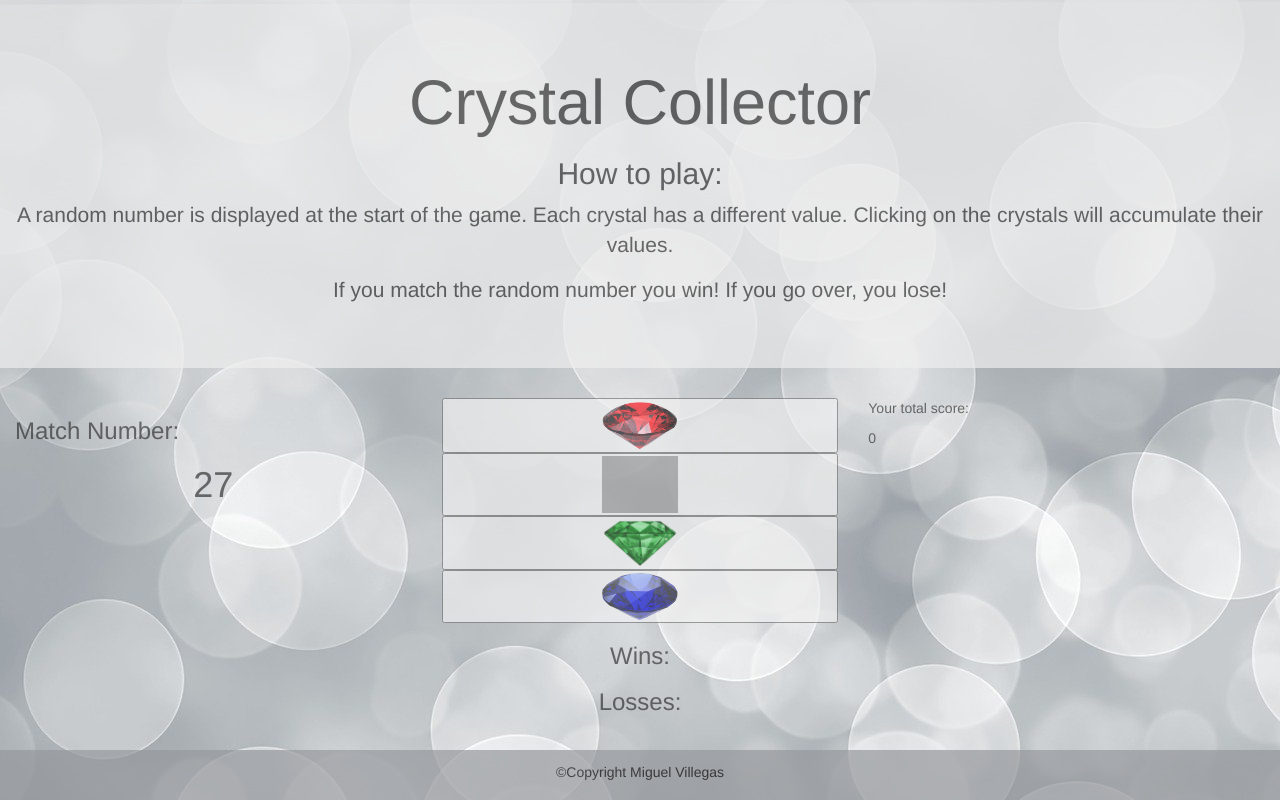
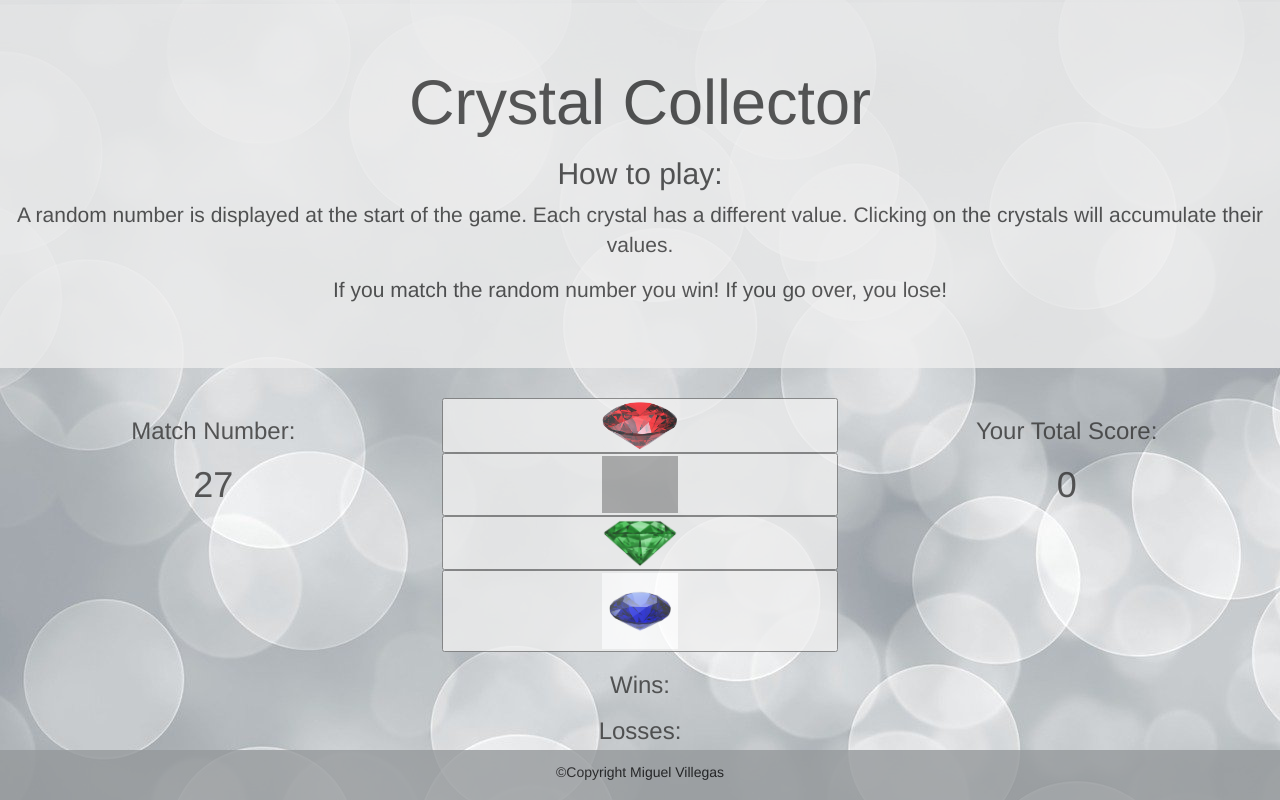
Before and after one commit to MV-stack/unit-4-game, a plain HTML site: page index.html in a window 1280 px wide. Drawn offline with nearby package versions, Linux system fonts and the light colour scheme; grey boxes are pictures that could not be loaded.

Commit message:
updated sapphire img, updated stylesheet

```diff
--- a/assets/css/style.css
+++ b/assets/css/style.css
@@ -4,7 +4,7 @@
 
 body {
     background-image: url("../images/bokeh-2152298_1920.jpg");
-    opacity: .7;
+    opacity: .8;
 }
 .button-images {
     max-width: 20%;
--- a/assets/javascript/game.js
+++ b/assets/javascript/game.js
@@ -3,14 +3,14 @@ $(document).ready(function () {
     var score = 0;
     var losses = 0;
     var wins = 0;
-    // Generate number to match and display
+    // Generate number to match
     var randomNumber = randomNumberGen(19, 120);
     $("#random-number").text(randomNumber)
 
     function randomNumberGen(min, max) {
         return Math.floor(Math.random() * max) + min;
     }
-
+    //Generate random number to add to gems values
     $(".gems").on("click", function () {
         crystalValue = parseInt($(this).val());
         console.log("crystal value : " + crystalValue);
--- a/index.html
+++ b/index.html
@@ -29,7 +29,7 @@
   <div class="container-fluid">
     <div class="row">
       <div class="col-sm-4">
-        <h3 id="scoreSection">Match Number:</h3>
+        <h3 class="text-center" id="scoreSection">Match Number:</h3>
         <h1 class="numberBox text-center" id="random-number"></h1>
       </div>
       <!--Crystal Buttons-->
@@ -37,14 +37,12 @@
         <button id="b-0" class="gems" value="10"><img src="./assets/images/ruby.png" class="button-images"></button>
         <button id="b-1"  class="gems" value="8"><img src="./assets/images/diamond.png" class="button-images"></button>
         <button id="b-2" class="gems" value="1"><img src="./assets/images/emerald.png" class="button-images"></button>
-        <button id="b-3" class="gems" value="2"><img src="./assets/images/sapphire.png" class="button-images"></button>
+        <button id="b-3" class="gems" value="2"><img src="./assets/images/Sapphire.jpg" class="button-images"></button>
       </div>
-
       <div class="col-sm-4">
-        <P>Your total score: </P>
-        <p id="score">0</p>
+        <h3 class="text-center">Your Total Score: </h3>
+        <h1 class="numberBox text-center" id="score">0</h1>
       </div>
-
     </div>
   </div>
   <div class="row">
```
Also changed, not shown: assets/images/Sapphire.jpg (added).
